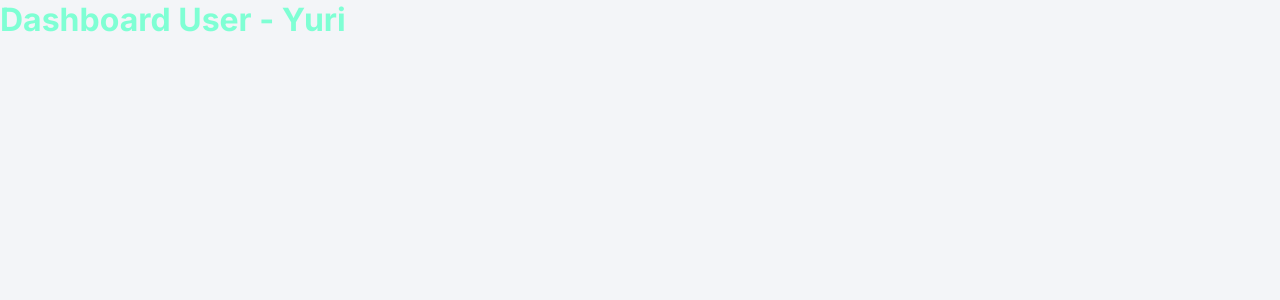
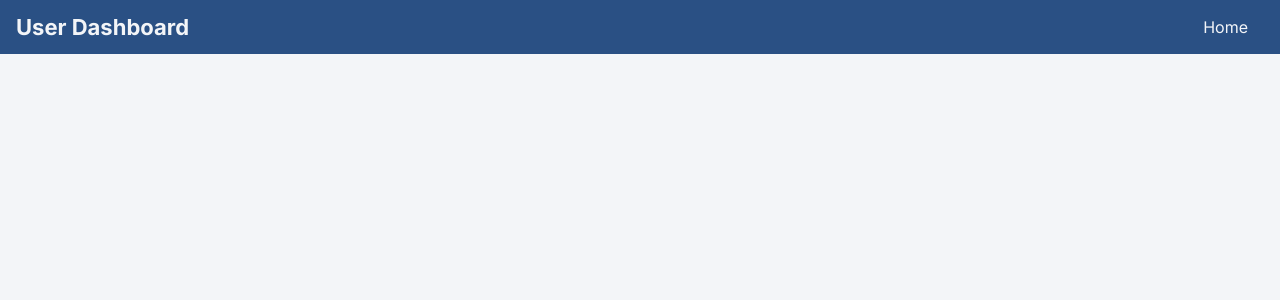
Before and after one commit to Yuri-Romeu/Dashboard_User-vue, a Vue app: page / in a window 1280 px wide. Shown: the top 300 px of the page. Built offline with nearby package versions, Linux system fonts and the light colour scheme.

Commit message:
criação do componente menu

```diff
--- a/index.html
+++ b/index.html
@@ -10,7 +10,7 @@
                href="https://fonts.googleapis.com/css2?family=Inter:ital,opsz,wght@0,14..32,100..900;1,14..32,100..900&display=swap"
                rel="stylesheet"
           />
-          <title>Dashboard User</title>
+          <title>User Dashboard</title>
      </head>
      <body>
           <div id="app"></div>
--- a/src/App.vue
+++ b/src/App.vue
@@ -1,9 +1,10 @@
 <script setup>
-const name = 'Yuri';
+// importações
+import Menu from './components/menu.vue';
 </script>
 
 <template>
-     <h1>Dashboard User - {{ name }}</h1>
+     <Menu />
 </template>
 
 <style scoped>
--- /dev/null
+++ b/src/components/menu.vue
@@ -0,0 +1,45 @@
+<script setup lang="ts"></script>
+
+<template>
+     <div class="containerMenu">
+          <h1 class="titleMenu">User Dashboard</h1>
+
+          <ul class="menu">
+               <li class="itemMenu">Home</li>
+          </ul>
+     </div>
+</template>
+
+<style scoped>
+.containerMenu {
+     width: 100%;
+     padding: 14px 16px;
+     display: flex;
+     align-items: center;
+     justify-content: space-between;
+     background-color: var(--color-secondary);
+}
+
+.titleMenu {
+     color: var(--color-primary);
+     font-size: 22px;
+     font-weight: bold;
+}
+
+.menu {
+     display: flex;
+     align-items: center;
+     justify-content: space-between;
+     list-style: none;
+}
+
+.itemMenu {
+     margin: 0 16px;
+     color: var(--color-primary);
+     cursor: pointer;
+
+     &:hover {
+          text-decoration: underline;
+     }
+}
+</style>
```
